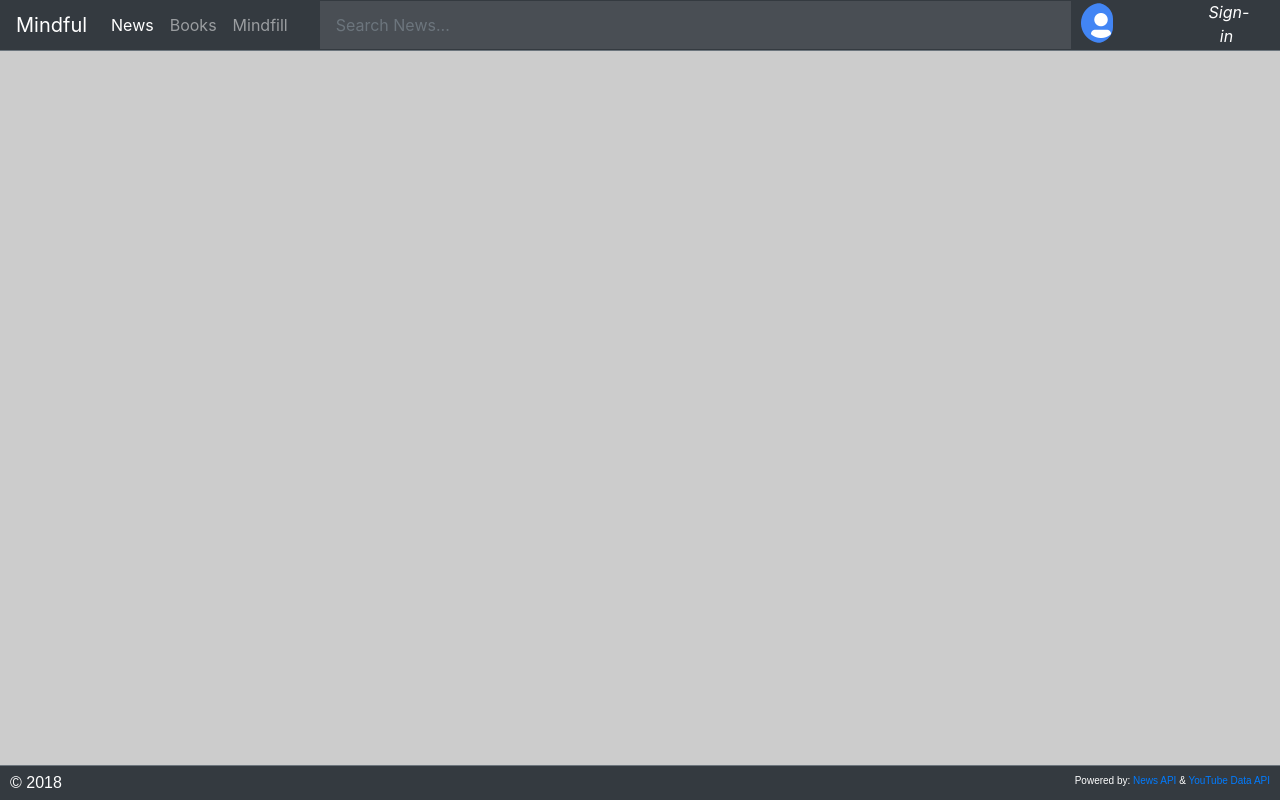
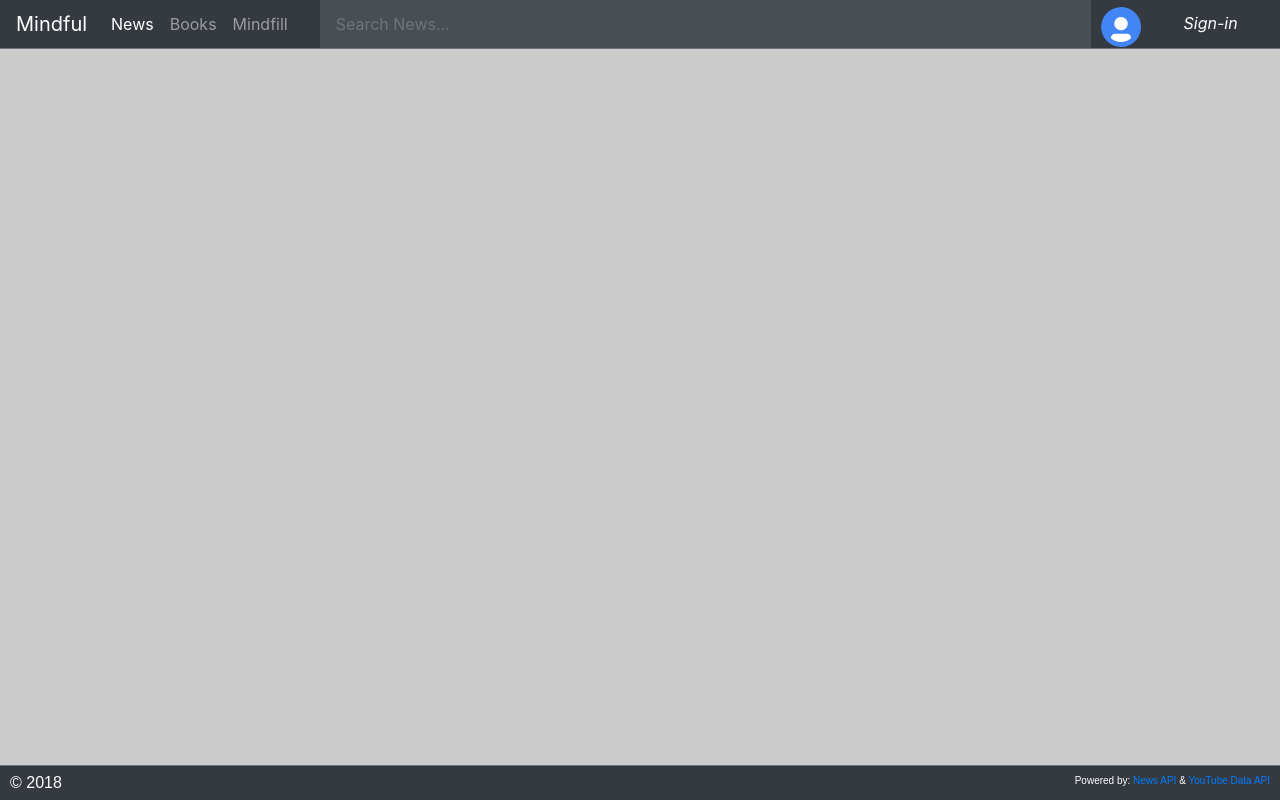
Before and after one commit to jonathan-white/Mindful, a plain HTML site: page index.html in a window 1280 px wide. Drawn offline with nearby package versions, Linux system fonts and the light colour scheme; no server answers; some icons are missing.

Commit message:
user updates

```diff
--- a/assets/css/site.css
+++ b/assets/css/site.css
@@ -92,7 +92,7 @@ footer .right {
   margin-left: 10px;
 }
 #user-container #user-name {
-  line-height: 2.5rem;
+  /*line-height: 2.5rem;*/
   padding-left: 20px;
   width: 100%;
   color: #fff;
--- a/index.html
+++ b/index.html
@@ -54,7 +54,7 @@
         <!-- Start Sign-in -->
         <div id="user-container">
         	<div id="user-pic"></div>
-        	<div id="user-name"></div>
+        	<div hidden id="user-name"></div>
         	<button hidden id="sign-out" class="mdl-button mdl-js-button mdl-js-ripple-effect mdl-color-text--white">
          	 Sign-out
         	</button>
```
